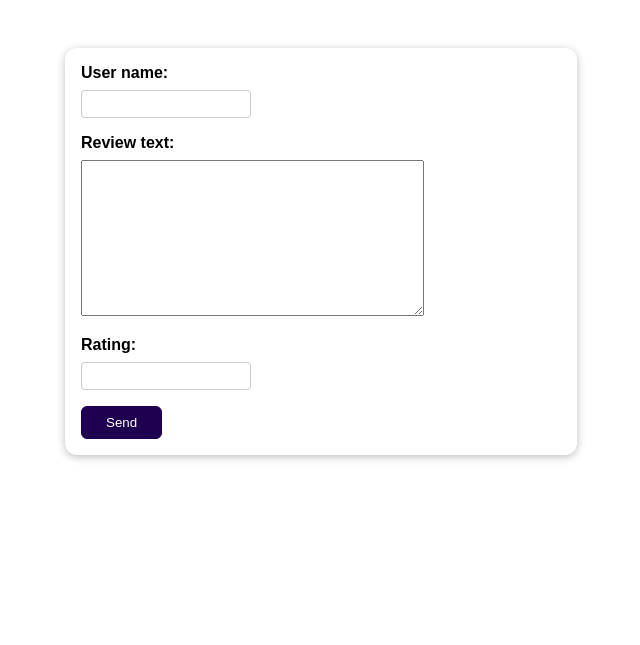
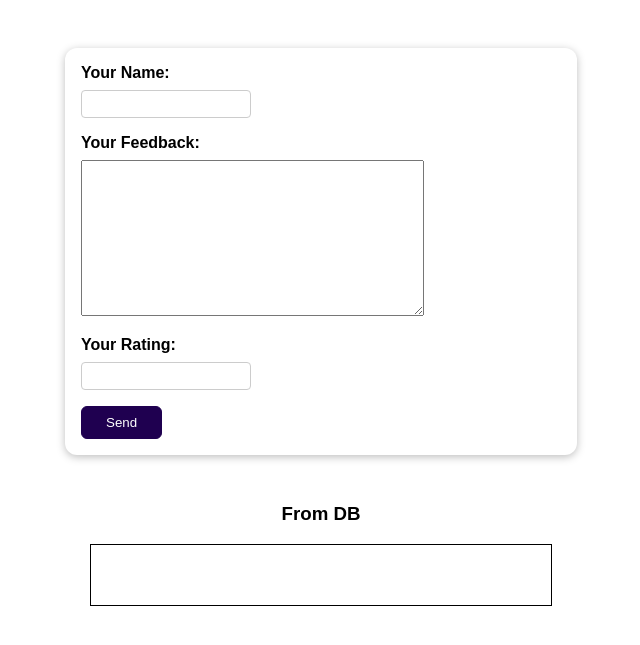
Before and after one commit to GrinikNazar/blog, a Django app: page /review/ in a window 1280 px wide. Shown: the top 645 px of the page, without its empty margins (319-959 px from the left). Run offline with Django 5.2, Linux system fonts and the light colour scheme; data that the repository does not hold is empty.

Commit message:
forms end

```diff
--- a/my_site/review/forms.py
+++ b/my_site/review/forms.py
@@ -15,3 +15,15 @@ class ReviewForm(forms.ModelForm):
     class Meta:
         model = Review
         fields = '__all__'
+        # exclude = ['rating']
+        labels = {
+            'user_name': 'Your Name',
+            'review_text': 'Your Feedback',
+            'rating': 'Your Rating'
+        }
+        error_messages = {
+            'user_name': {
+                'required': 'Your name must not be empty!',
+                'max_length': 'Please enter sorter name!',
+            },
+        }
--- a/my_site/review/static/review/styles.css
+++ b/my_site/review/static/review/styles.css
@@ -68,3 +68,18 @@ button:active {
 .errors label {
   color: #680000;
 }
+
+.show {
+    text-align: center;
+}
+
+.items {
+    margin: 0 auto;
+    width: 400px;
+    border: 1px solid #000;
+    padding: 30px;
+}
+
+.item {
+    border-bottom: 1px solid #000;
+}
--- a/my_site/review/templates/review/review.html
+++ b/my_site/review/templates/review/review.html
@@ -19,5 +19,19 @@
     {% endfor %}
     <button type="submit">Send</button>
 </form>
+
+<div>
+    <h3 class="show">From DB</h3>
+    <div class="items">
+        {% for d in data %}
+            <div class="item">
+                <p>Користувач: {{ d.user_name }}</p>
+                <p>Відгук:</p>
+                <p>{{ d.review_text }}</p>
+                <p>Рейтинг: {{ d.rating }}</p>
+            </div>
+        {% endfor %}
+    </div>
+</div>
 </body>
 </html>
--- a/my_site/review/urls.py
+++ b/my_site/review/urls.py
@@ -3,6 +3,6 @@ from django.urls import path
 from . import views
 
 urlpatterns = [
-    path("", views.review),
+    path("", views.ReviewView.as_view()),
     path("thank_you", views.thank_you),
 ]
--- a/my_site/review/views.py
+++ b/my_site/review/views.py
@@ -1,27 +1,32 @@
 from django.shortcuts import render
 from django.http import HttpResponseRedirect
+from django.views import View
 
 from .forms import ReviewForm
 from .models import Review
 
 
-def review(request):
-    if request.method == 'POST':
+class ReviewView(View):
+    def get(self, request):
+        data = Review.objects.all()[::-1]
+        form = ReviewForm()
+
+        return render(request, "review/review.html", {
+            "form": form,
+            'data': data,
+        })
+
+    def post(self, request):
         form = ReviewForm(request.POST)
 
         if form.is_valid():
-            review = Review(
-                user_name=form.cleaned_data['user_name'],
-                review_text=form.cleaned_data['review_text'],
-                rating=form.cleaned_data['rating']
-            )
-            review.save()
-            return HttpResponseRedirect('thank_you')
+            form.save()
+            # return HttpResponseRedirect('thank_you')
+            return HttpResponseRedirect('')
 
-    else:
-        form = ReviewForm()
-
-    return render(request, "review/review.html", {"form": form})
+        return render(request, "review/review.html", {
+            "form": form,
+        })
 
 
 def thank_you(request):
```
